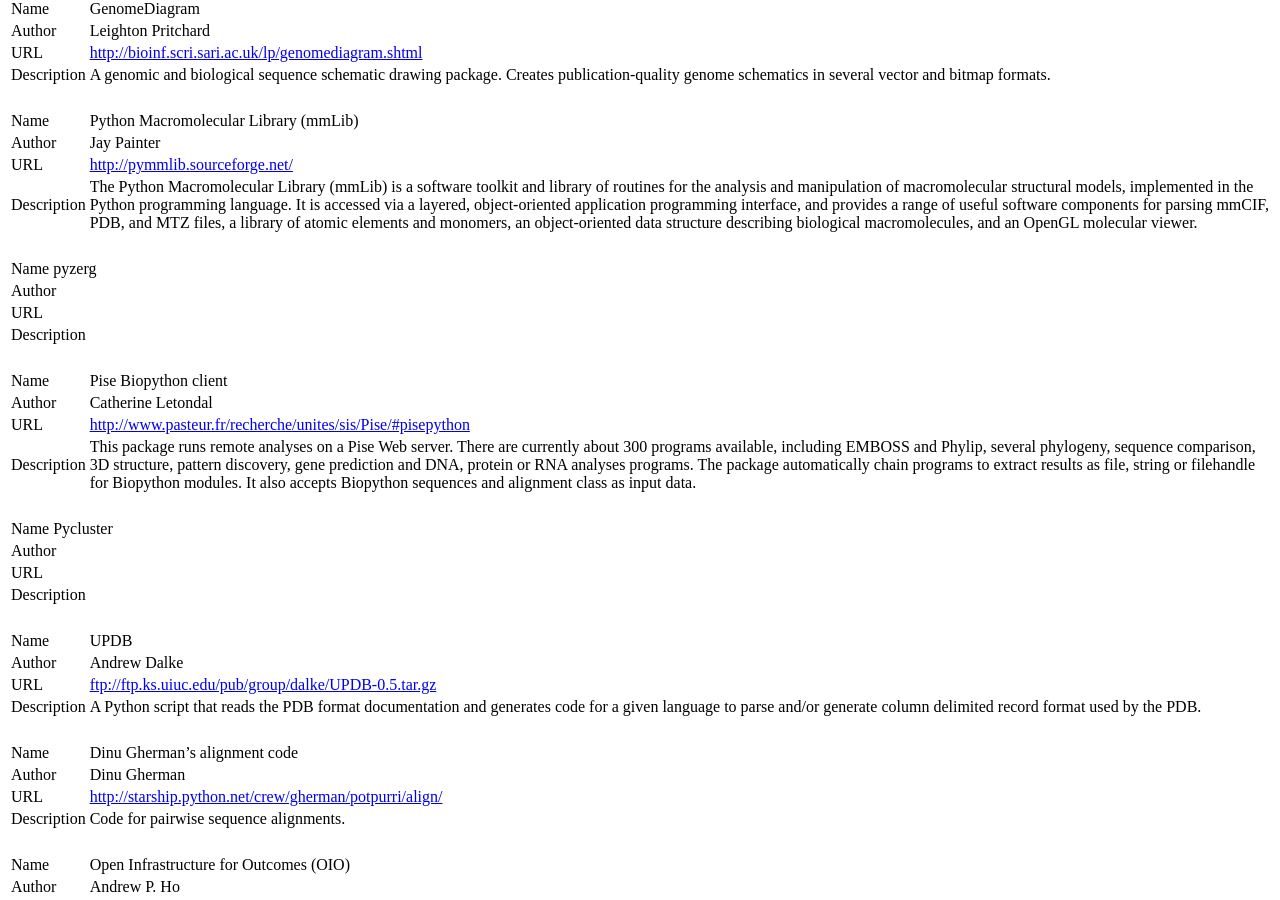
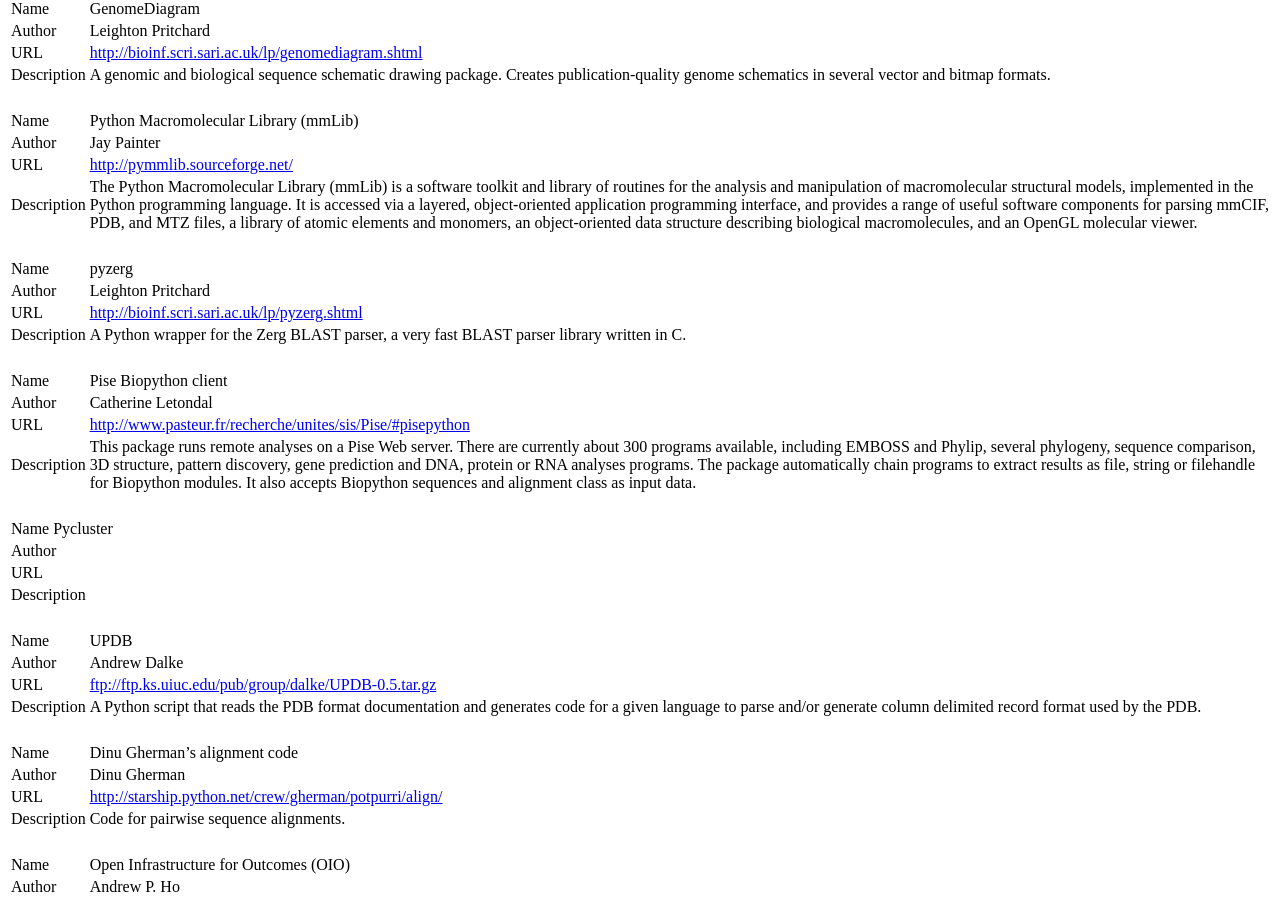
Before and after one commit to biopython/biopython.github.io, a Jekyll site: the page built from wiki/Scriptcentral.md, in a window 1280 px wide and 900 px high, scrolled down 459 px. Built offline with Jekyll 4.4.1, drawn with Linux system fonts in a browser that asks for light colours.

Commit message:
Change to wiki page

```diff
--- a/wiki/Scriptcentral.md
+++ b/wiki/Scriptcentral.md
@@ -39,12 +39,12 @@ layout: wiki
 | URL         | <http://pymmlib.sourceforge.net/>                                                                                                                                                                                                                                                                                                                                                                                                                                                                                                            |
 | Description | The Python Macromolecular Library (mmLib) is a software toolkit and library of routines for the analysis and manipulation of macromolecular structural models, implemented in the Python programming language. It is accessed via a layered, object-oriented application programming interface, and provides a range of useful software components for parsing mmCIF, PDB, and MTZ files, a library of atomic elements and monomers, an object-oriented data structure describing biological macromolecules, and an OpenGL molecular viewer. |
 
-|             |
-|-------------|
-| Name pyzerg |
-| Author      |
-| URL         |
-| Description |
+|             |                                                                                            |
+|-------------|--------------------------------------------------------------------------------------------|
+| Name        | pyzerg                                                                                     |
+| Author      | Leighton Pritchard                                                                         |
+| URL         | <http://bioinf.scri.sari.ac.uk/lp/pyzerg.shtml>                                            |
+| Description | A Python wrapper for the Zerg BLAST parser, a very fast BLAST parser library written in C. |
 
 |             |                                                                                                                                                                                                                                                                                                                                                                                                                                                                    |
 |-------------|--------------------------------------------------------------------------------------------------------------------------------------------------------------------------------------------------------------------------------------------------------------------------------------------------------------------------------------------------------------------------------------------------------------------------------------------------------------------|
```
Also changed, not shown: 1 other file.
